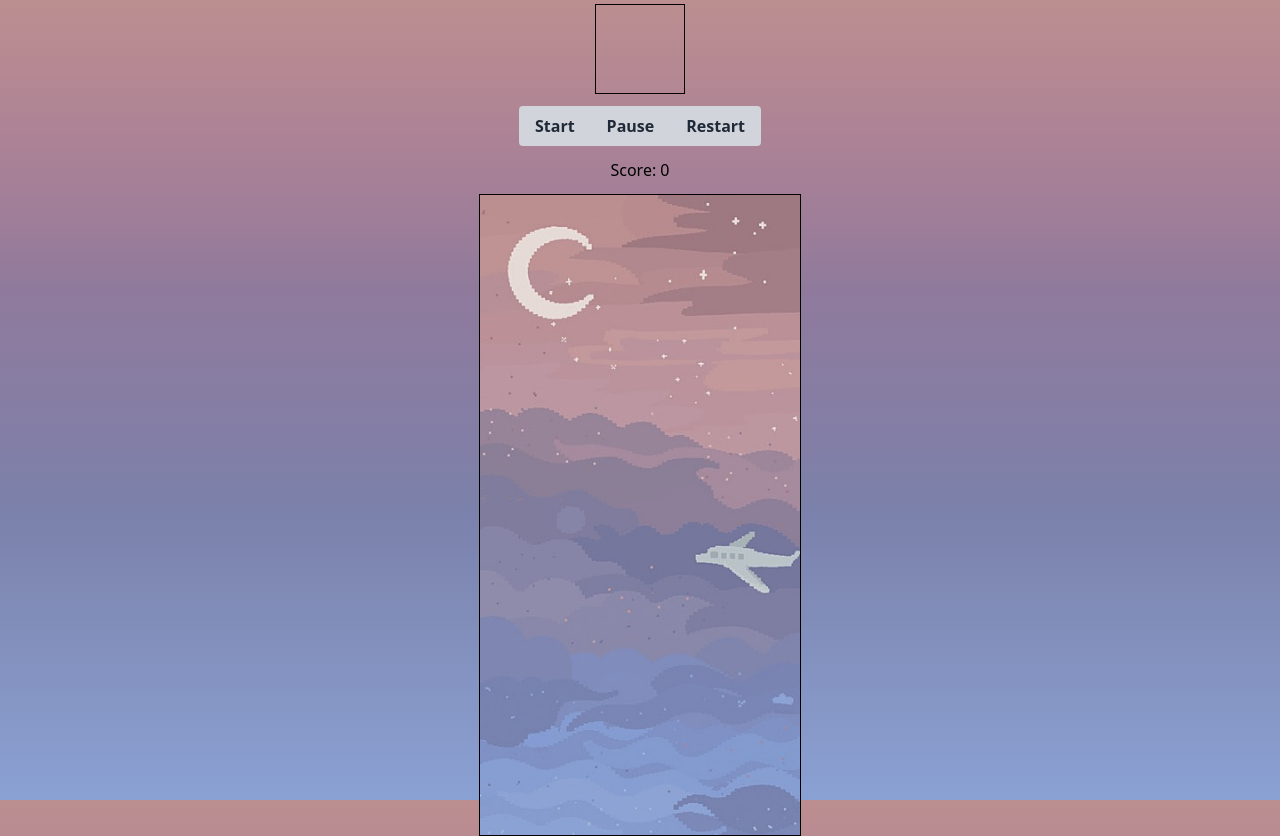
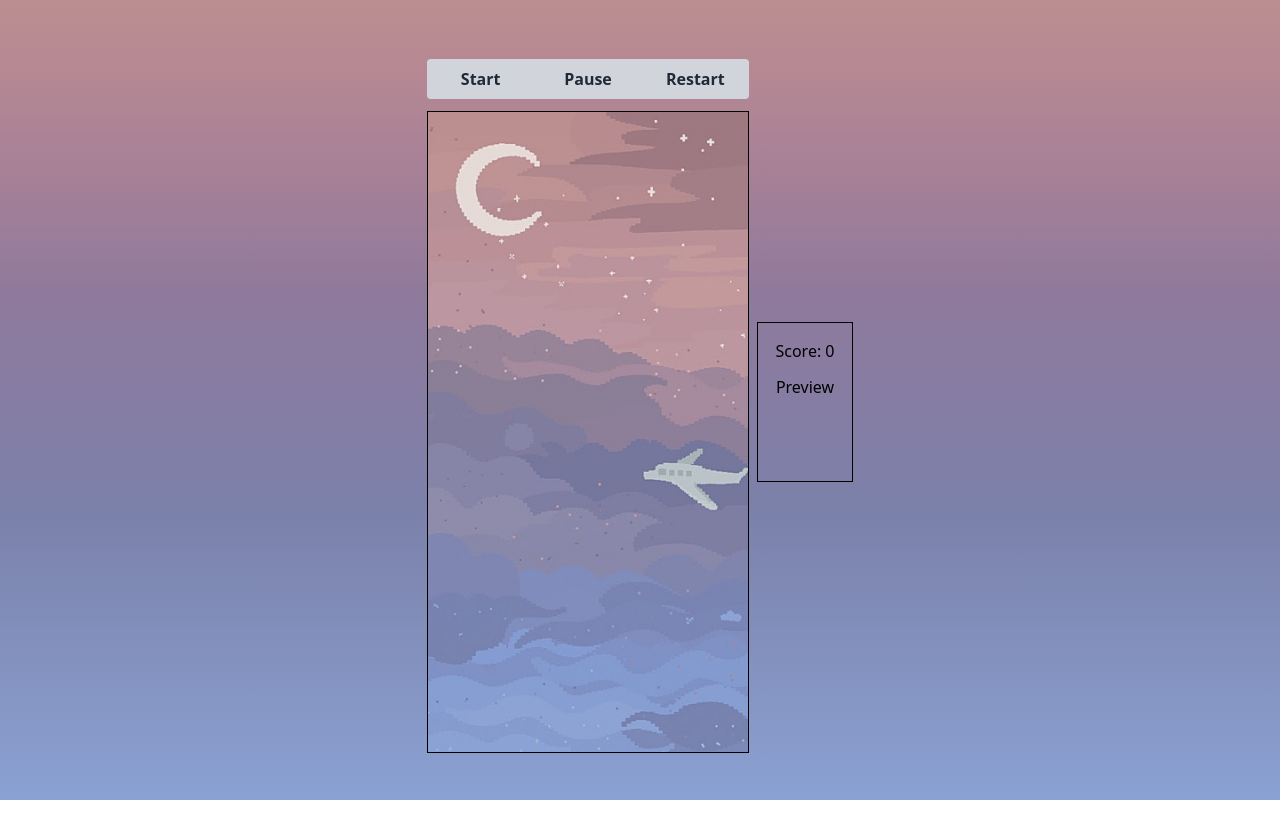
Before and after one commit to catdesu/tetris-clone, a plain HTML site: page index.html in a window 1280 px wide. After the commit the page ends 800 px from the top, so only its background shows below. Drawn offline with nearby package versions, Linux system fonts and the light colour scheme.

Commit message:
Moved score and preview to the right

```diff
--- a/index.html
+++ b/index.html
@@ -9,26 +9,29 @@
     <link rel="shortcut icon" href="img/favicon.png" type="image/x-icon">
     <title>Tetris.js</title>
 </head>
-<body class="bg-gradient">
-    <div class="flex flex-col items-center justify-items-center">
-        <div class="p-1 mt-1 border-solid border border-black items-center justify-items-center">
-            <canvas width="80" height="80" id='preview'></canvas>
-        </div>
-        <div class="inline-flex pt-3">
-            <button id="btn_start" class="bg-gray-300 hover:bg-gray-400 text-gray-800 font-bold py-2 px-4 rounded-l">
-              Start
+<body class="flex flex-row items-center bg-gradient">
+    <div class="flex-col">
+        <div class="inline-flex w-full pt-3">
+            <button id="btn_start" class="bg-gray-300 hover:bg-gray-400 text-gray-800 font-bold py-2 px-4 rounded-l w-full">
+                Start
             </button>
-            <button id="btn_pause" class="bg-gray-300 hover:bg-gray-400 text-gray-800 font-bold py-2 px-4 rounded-none">
+            <button id="btn_pause" class="bg-gray-300 hover:bg-gray-400 text-gray-800 font-bold py-2 px-4 rounded-none w-full">
                 Pause
             </button>
-            <button id="btn_restart" class="bg-gray-300 hover:bg-gray-400 text-gray-800 font-bold py-2 px-4 rounded-r">
-              Restart
+            <button id="btn_restart" class="bg-gray-300 hover:bg-gray-400 text-gray-800 font-bold py-2 px-4 rounded-r w-full">
+                Restart
             </button>
-          </div>
+        </div>
+        <div class="mt-3 flex-row items-center justify-items-center">
+            <div id='TetrisDIV' class="border-solid border border-black">
+                <canvas class="tetris-bg-img" width='320' height='640' id='game'></canvas>
+            </div>
+        </div>
+    </div>
+    <div class="flex flex-col w-24 h-40 ml-2 p-1 mt-1 border-solid border border-black items-center justify-content-center">
         <div id='AllLinesOut' class="pt-3 pb-3">Score: 0</div>
-        <div id='TetrisDIV' class="border-solid border border-black">
-            <canvas class="tetris-bg-img" width='320' height='640' id='game'></canvas>
-        </div>
+        <div>Preview</div>
+        <canvas width="80" height="80" id='preview'></canvas>
     </div>
     <script src="tetris.js"></script>
 </body>
--- a/style.css
+++ b/style.css
@@ -7,6 +7,10 @@ html, body {
     height: 100%;
 }
 
+body {
+    justify-content: center;
+}
+
 .tetris-bg-img {
     background:url('img/tetrisback.png');
     background-size: 100%;
--- a/tetris.js
+++ b/tetris.js
@@ -394,15 +394,15 @@ function gameStart(time = gameSpeed) {
     btnStart.disabled = true;
 }
 
-btnStart.addEventListener('click', () => {
+btnStart.addEventListener('click', (e) => {
     gameStart();
 });
 
-btnPause.addEventListener('click', () => {
+btnPause.addEventListener('click', (e) => {
     toggleGamePause();
 });
 
-btnRestart.addEventListener('click', () => {
+btnRestart.addEventListener('click', (e) => {
     // Reset variables and start a new game
     init();
     gameStart();
```
